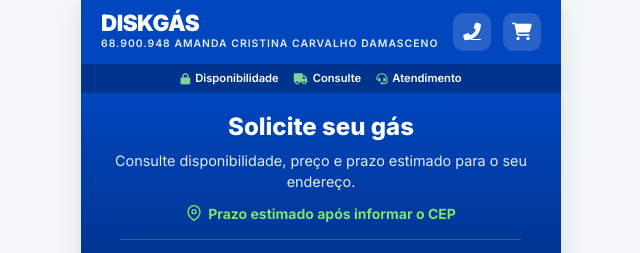
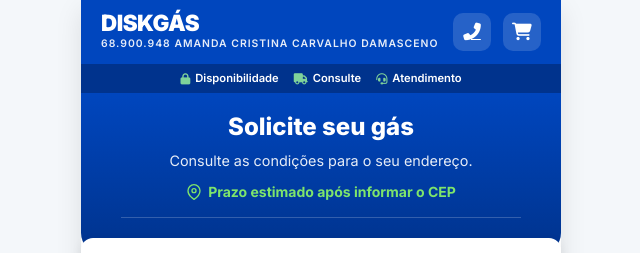
Before and after one commit to email9998w-00a/gasnovo, a website: page amanda/index.html in a window 1280 px wide. Shown: the top 253 px of the page, without its empty margins (319-959 px from the left). Drawn offline with Linux system fonts and the light colour scheme.

Commit message:
Update index.html

```diff
--- a/amanda/index.html
+++ b/amanda/index.html
@@ -434,7 +434,7 @@
 
     <section class="hero">
         <h1 class="hero-title">Solicite seu gás</h1>
-        <p class="hero-subtitle">Consulte disponibilidade, preço e prazo estimado para o seu endereço.</p>
+        <p class="hero-subtitle">Consulte as condições para o seu endereço.</p>
         <div class="location-widget">
             <svg width="16" height="16" viewBox="0 0 24 24" fill="none" stroke="currentColor" stroke-width="2" stroke-linecap="round" stroke-linejoin="round">
                 <path d="M21 10c0 7-9 13-9 13s-9-6-9-13a9 9 0 0 1 18 0z"></path>
```
